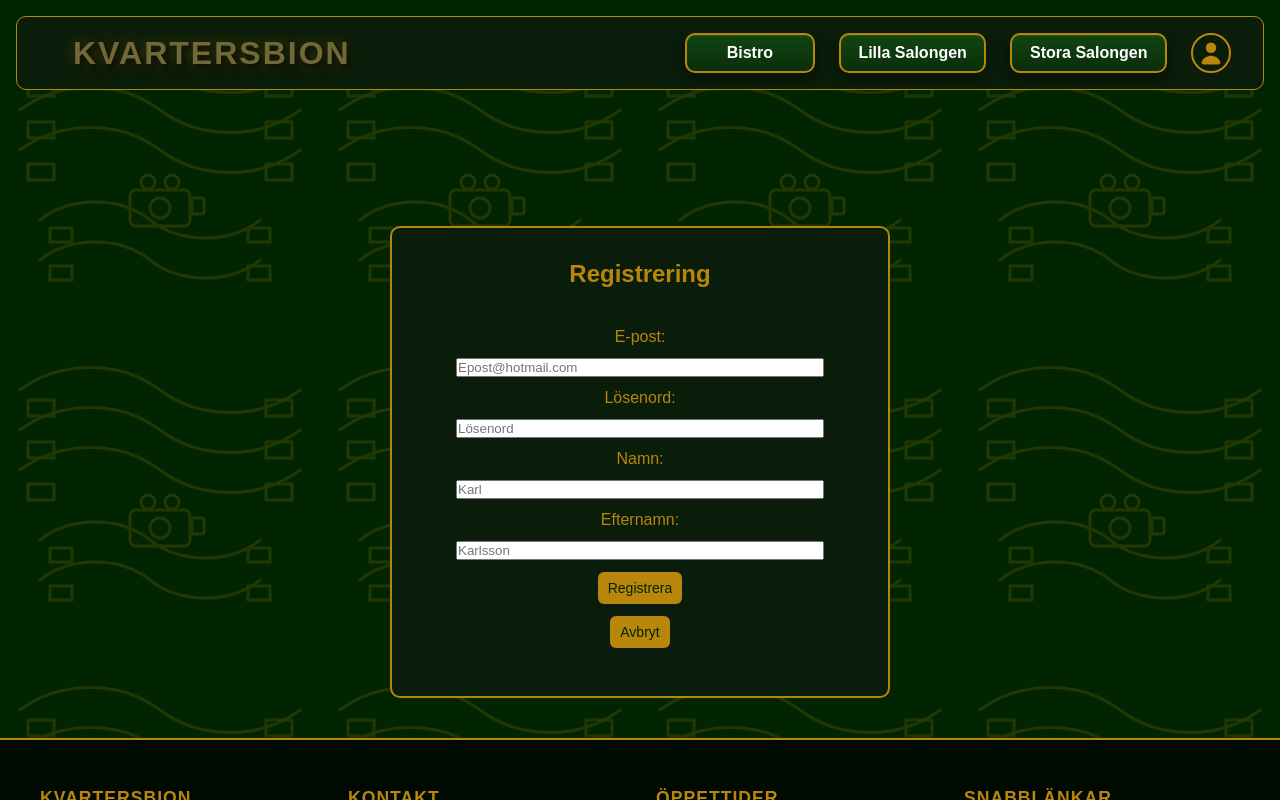
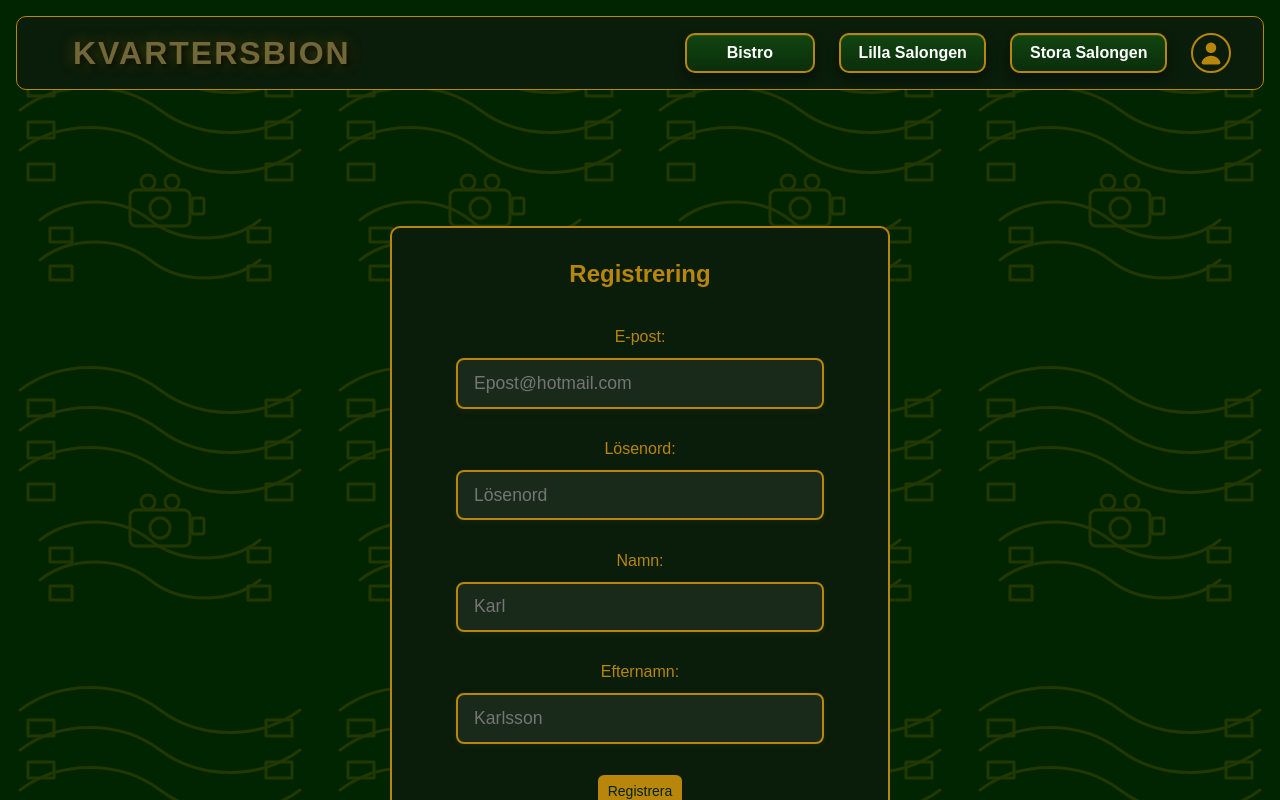
Before and after one commit to Jolle-Jay/Kvarters-Bion, a React (Vite) app: page /registration in a window 1280 px wide. Shown: the top 800 px of the page. Built offline with nearby package versions, Linux system fonts and the light colour scheme.

Commit message:
Add a comment
Added styling in profile.css for these 2 columns when enter email and
pssword.

Added the same styling for Registrera by adding a className in
loginPage.tsx and Registrera.tsx

```diff
--- a/src/CSS/profile.css
+++ b/src/CSS/profile.css
@@ -1,3 +1,22 @@
+/* Snygg styling för login-input fält */
+.login-input {
+  width: 100%;
+  padding: 0.8rem 1rem;
+  margin-bottom: 1.2rem;
+  border: 2px solid #B8860B;
+  border-radius: 8px;
+  background: #1a2a1a;
+  color: #FFD700;
+  font-size: 1.1rem;
+  box-shadow: 0 2px 8px rgba(184, 134, 11, 0.08);
+  outline: none;
+  transition: border-color 0.2s, box-shadow 0.2s;
+}
+.login-input:focus {
+  border-color: #FFD700;
+  box-shadow: 0 0 8px #FFD700;
+  background: #223322;
+}
 /* Logga in/Registrera rad och boxar */
 .login-register-row {
   display: flex; /* Lägger elementen på rad */
--- a/src/pages/Registrera.tsx
+++ b/src/pages/Registrera.tsx
@@ -98,13 +98,13 @@ function RegistreraPage() {
 
             <form onSubmit={handleRegister}>
                 <p>E-post:</p>
-                <input name="email" value={formData.email} onChange={handleInputChange} placeholder='Epost@hotmail.com' />
+                <input name="email" value={formData.email} onChange={handleInputChange} placeholder='Epost@hotmail.com' className="login-input" />
                 <p>Lösenord:</p>
-                <input name="password" type="password" value={formData.password} onChange={handleInputChange} placeholder='Lösenord'/>
+                <input name="password" type="password" value={formData.password} onChange={handleInputChange} placeholder='Lösenord' className="login-input" />
                 <p>Namn:</p>
-                <input name="firstName" value={formData.firstName} onChange={handleInputChange} placeholder='Karl'/>
+                <input name="firstName" value={formData.firstName} onChange={handleInputChange} placeholder='Karl' className="login-input" />
                 <p>Efternamn:</p>
-                <input name="lastName" value={formData.lastName} onChange={handleInputChange} placeholder='Karlsson'/>
+                <input name="lastName" value={formData.lastName} onChange={handleInputChange} placeholder='Karlsson' className="login-input" />
                 <button type="submit" className="btn-primary">Registrera</button>
                 <Link to="/" className="btn-primary">Avbryt</Link>
             </form>
--- a/src/pages/loginPage.tsx
+++ b/src/pages/loginPage.tsx
@@ -90,8 +90,8 @@ function LoginPage() {
       {succesMessage && <div className="success-message">{succesMessage}</div>}
 
       <form onSubmit={handleLogin}>
-        <input name="email" value={formData.email} onChange={handleInputChange} />
-        <input name="password" type="password" value={formData.password} onChange={handleInputChange} />
+        <input name="email" value={formData.email} onChange={handleInputChange} className="login-input" />
+        <input name="password" type="password" value={formData.password} onChange={handleInputChange} className="login-input" />
         <button type="submit" className="btn-primary">Logga in</button>
         <Link to="/registration" className="btn-primary">Registrera</Link>
       </form>
```
